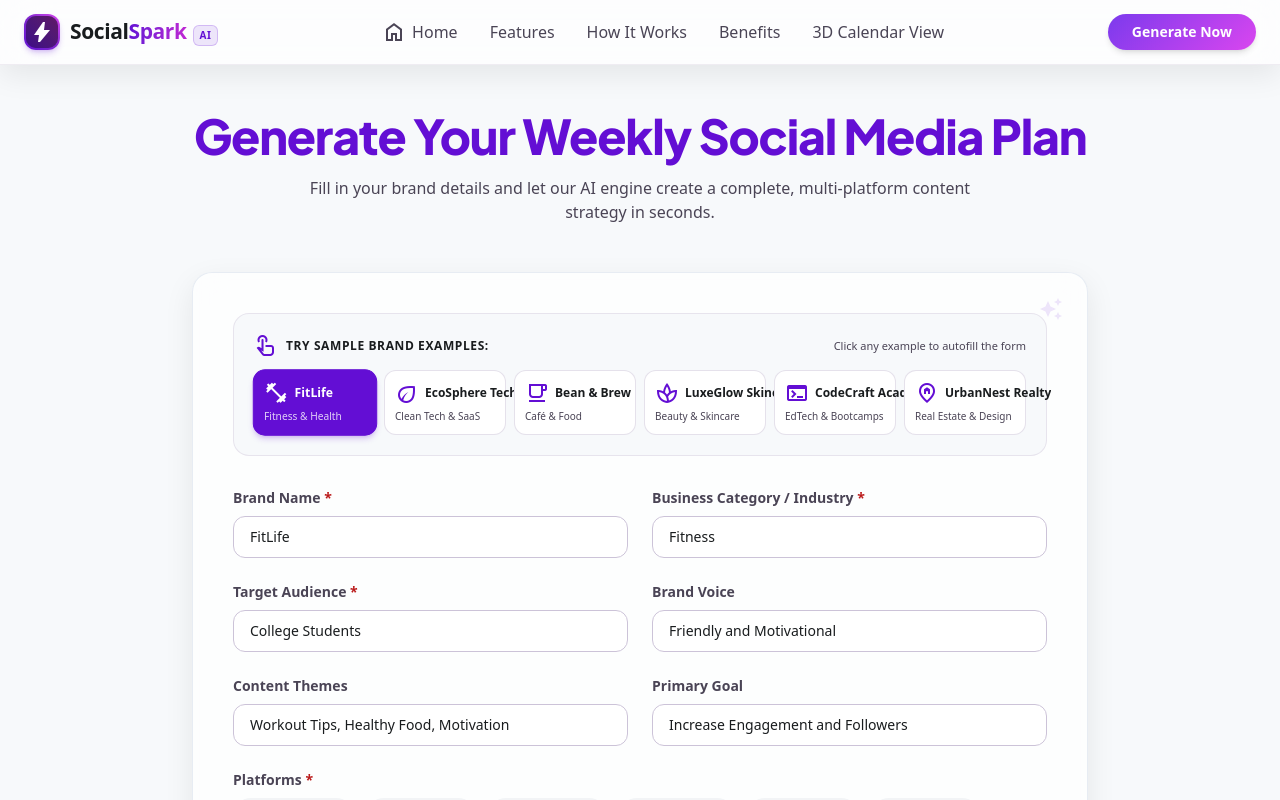
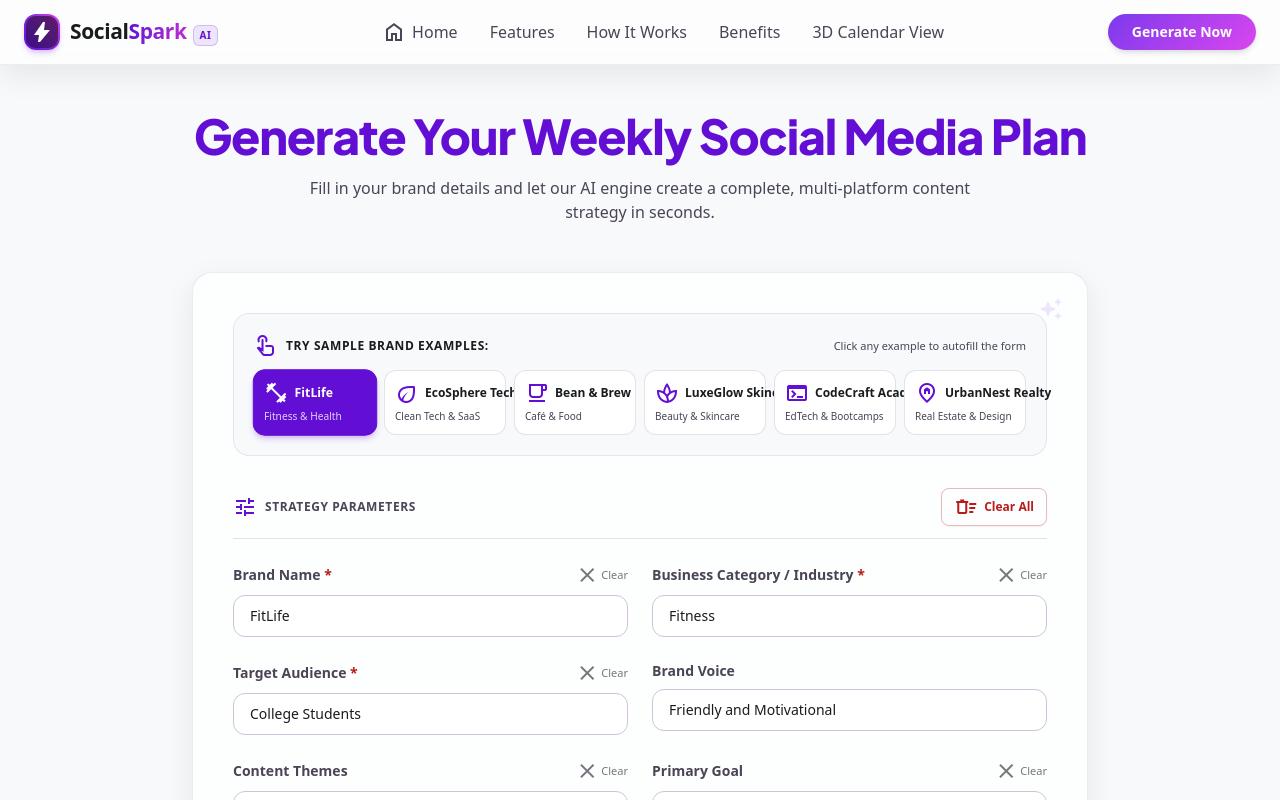
Before and after one commit to bikram73/SocialSpark_AI, a React (Vite) app: page / in a window 1280 px wide. Both pictures are taken after a click on the button "Get Started for Free". Shown: the top 800 px of the page. Built offline with nearby package versions, Linux system fonts and the light colour scheme.

Commit message:
first commit

```diff
--- a/src/components/GeneratorForm.tsx
+++ b/src/components/GeneratorForm.tsx
@@ -163,17 +163,67 @@ export const GeneratorForm: React.FC<GeneratorFormProps> = ({
 }) => {
   const [validationError, setValidationError] = useState<string | null>(null);
   const [activePresetId, setActivePresetId] = useState<string>('fitlife');
+  const [lastClearedState, setLastClearedState] = useState<FormState | null>(null);
+  const [showClearedFeedback, setShowClearedFeedback] = useState(false);
+
+  const isFormEmpty =
+    !formState.brandName.trim() &&
+    !formState.businessCategory.trim() &&
+    !formState.targetAudience.trim() &&
+    !formState.contentThemes.trim() &&
+    !formState.primaryGoal.trim() &&
+    !formState.additionalInstructions.trim() &&
+    !Object.values(formState.platforms).some(Boolean);
+
+  const handleClearAll = () => {
+    setLastClearedState({ ...formState, platforms: { ...formState.platforms } });
+    setActivePresetId('');
+    setFormState({
+      brandName: '',
+      businessCategory: '',
+      targetAudience: '',
+      brandVoice: 'Friendly and Motivational',
+      contentThemes: '',
+      primaryGoal: '',
+      platforms: {
+        instagram: false,
+        linkedin: false,
+        twitter: false,
+        facebook: false,
+        pinterest: false,
+        youtube: false,
+      },
+      additionalInstructions: '',
+    });
+    setValidationError(null);
+    setShowClearedFeedback(true);
+  };
+
+  const handleUndoClear = () => {
+    if (lastClearedState) {
+      setFormState(lastClearedState);
+      setLastClearedState(null);
+      setShowClearedFeedback(false);
+    }
+  };
+
+  const handleClearField = (fieldName: keyof FormState) => {
+    setFormState((prev) => ({ ...prev, [fieldName]: '' }));
+    setValidationError(null);
+  };
 
   const handleSelectPreset = (preset: ExamplePreset) => {
     setActivePresetId(preset.id);
     setFormState(preset.data);
     setValidationError(null);
+    setShowClearedFeedback(false);
   };
 
   const handleInputChange = (e: React.ChangeEvent<HTMLInputElement | HTMLTextAreaElement | HTMLSelectElement>) => {
     const { name, value } = e.target;
     setFormState((prev) => ({ ...prev, [name]: value }));
     setValidationError(null);
+    setShowClearedFeedback(false);
   };
 
   const handleCheckboxChange = (platformKey: keyof FormState['platforms']) => {
@@ -185,6 +235,7 @@ export const GeneratorForm: React.FC<GeneratorFormProps> = ({
       },
     }));
     setValidationError(null);
+    setShowClearedFeedback(false);
   };
 
   const handleSubmit = (e: React.FormEvent) => {
@@ -296,13 +347,70 @@ export const GeneratorForm: React.FC<GeneratorFormProps> = ({
           </div>
         )}
 
-        <form className="space-y-6" onSubmit={handleSubmit}>
+        <form className="space-y-6" onSubmit={handleSubmit} id="strategy-generator-form">
+          {/* Header Toolbar with Clear Option */}
+          <div className="flex items-center justify-between pb-3 border-b border-[#e1e2ec]">
+            <div className="flex items-center gap-2">
+              <span className="material-symbols-outlined text-[#630ed4] text-lg">tune</span>
+              <span className="text-xs font-bold uppercase tracking-wider text-[#4a4455]">
+                Strategy Parameters
+              </span>
+            </div>
+            <button
+              type="button"
+              onClick={handleClearAll}
+              disabled={isFormEmpty}
+              title="Clear all inputs and reset form"
+              className={`inline-flex items-center gap-1.5 px-3 py-1.5 text-xs font-semibold rounded-lg transition-all border ${
+                isFormEmpty
+                  ? 'opacity-40 cursor-not-allowed text-[#79747e] border-transparent bg-transparent'
+                  : 'text-[#ba1a1a] hover:bg-[#ffdad6]/50 active:bg-[#ffdad6]/80 border-[#ba1a1a]/30 cursor-pointer shadow-xs'
+              }`}
+            >
+              <span className="material-symbols-outlined text-base">delete_sweep</span>
+              Clear All
+            </button>
+          </div>
+
+          {/* Cleared Feedback Notification */}
+          {showClearedFeedback && (
+            <div className="p-3.5 rounded-xl bg-[#eaddff]/60 border border-[#630ed4]/30 text-[#191c1e] text-xs font-medium flex items-center justify-between transition-all">
+              <div className="flex items-center gap-2">
+                <span className="material-symbols-outlined text-[#630ed4] text-base">check_circle</span>
+                <span>All form inputs and platforms have been cleared.</span>
+              </div>
+              {lastClearedState && (
+                <button
+                  type="button"
+                  onClick={handleUndoClear}
+                  className="text-[#630ed4] hover:text-[#4f00ad] font-bold text-xs flex items-center gap-1 cursor-pointer hover:underline"
+                >
+                  <span className="material-symbols-outlined text-sm">undo</span>
+                  Undo Clear
+                </button>
+              )}
+            </div>
+          )}
+
           {/* Row 1: Brand Name & Business Category */}
           <div className="grid grid-cols-1 md:grid-cols-2 gap-6">
             <div className="space-y-2">
+              <div className="flex justify-between items-center">
                 <label className="text-sm font-semibold text-[#4a4455] block">
                   Brand Name <span className="text-[#ba1a1a]">*</span>
                 </label>
+                {formState.brandName && (
+                  <button
+                    type="button"
+                    onClick={() => handleClearField('brandName')}
+                    className="text-[11px] text-[#79747e] hover:text-[#ba1a1a] cursor-pointer flex items-center gap-0.5"
+                    title="Clear brand name"
+                  >
+                    <span className="material-symbols-outlined text-xs">close</span> Clear
+                  </button>
+                )}
+              </div>
+              <div className="relative">
                 <input
                   type="text"
                   name="brandName"
@@ -312,10 +420,24 @@ export const GeneratorForm: React.FC<GeneratorFormProps> = ({
                   className="w-full bg-white border border-[#ccc3d8] rounded-xl px-4 py-2.5 focus:border-[#630ed4] focus:ring-2 focus:ring-[#630ed4]/20 transition-all outline-none text-[#191c1e] text-sm"
                 />
               </div>
+            </div>
             <div className="space-y-2">
+              <div className="flex justify-between items-center">
                 <label className="text-sm font-semibold text-[#4a4455] block">
                   Business Category / Industry <span className="text-[#ba1a1a]">*</span>
                 </label>
+                {formState.businessCategory && (
+                  <button
+                    type="button"
+                    onClick={() => handleClearField('businessCategory')}
+                    className="text-[11px] text-[#79747e] hover:text-[#ba1a1a] cursor-pointer flex items-center gap-0.5"
+                    title="Clear category"
+                  >
+                    <span className="material-symbols-outlined text-xs">close</span> Clear
+                  </button>
+                )}
+              </div>
+              <div className="relative">
                 <input
                   type="text"
                   name="businessCategory"
@@ -326,13 +448,27 @@ export const GeneratorForm: React.FC<GeneratorFormProps> = ({
                 />
               </div>
             </div>
+          </div>
 
           {/* Row 2: Target Audience & Brand Voice */}
           <div className="grid grid-cols-1 md:grid-cols-2 gap-6">
             <div className="space-y-2">
+              <div className="flex justify-between items-center">
                 <label className="text-sm font-semibold text-[#4a4455] block">
                   Target Audience <span className="text-[#ba1a1a]">*</span>
                 </label>
+                {formState.targetAudience && (
+                  <button
+                    type="button"
+                    onClick={() => handleClearField('targetAudience')}
+                    className="text-[11px] text-[#79747e] hover:text-[#ba1a1a] cursor-pointer flex items-center gap-0.5"
+                    title="Clear audience"
+                  >
+                    <span className="material-symbols-outlined text-xs">close</span> Clear
+                  </button>
+                )}
+              </div>
+              <div className="relative">
                 <input
                   type="text"
                   name="targetAudience"
@@ -341,6 +477,7 @@ export const GeneratorForm: React.FC<GeneratorFormProps> = ({
                   placeholder="e.g. College Students or Busy Professionals"
                   className="w-full bg-white border border-[#ccc3d8] rounded-xl px-4 py-2.5 focus:border-[#630ed4] focus:ring-2 focus:ring-[#630ed4]/20 transition-all outline-none text-[#191c1e] text-sm"
                 />
+              </div>
             </div>
             <div className="space-y-2">
               <label className="text-sm font-semibold text-[#4a4455] block">
@@ -364,9 +501,22 @@ export const GeneratorForm: React.FC<GeneratorFormProps> = ({
           {/* Row 3: Content Themes & Primary Goal */}
           <div className="grid grid-cols-1 md:grid-cols-2 gap-6">
             <div className="space-y-2">
+              <div className="flex justify-between items-center">
                 <label className="text-sm font-semibold text-[#4a4455] block">
                   Content Themes
                 </label>
+                {formState.contentThemes && (
+                  <button
+                    type="button"
+                    onClick={() => handleClearField('contentThemes')}
+                    className="text-[11px] text-[#79747e] hover:text-[#ba1a1a] cursor-pointer flex items-center gap-0.5"
+                    title="Clear content themes"
+                  >
+                    <span className="material-symbols-outlined text-xs">close</span> Clear
+                  </button>
+                )}
+              </div>
+              <div className="relative">
                 <input
                   type="text"
                   name="contentThemes"
@@ -376,10 +526,24 @@ export const GeneratorForm: React.FC<GeneratorFormProps> = ({
                   className="w-full bg-white border border-[#ccc3d8] rounded-xl px-4 py-2.5 focus:border-[#630ed4] focus:ring-2 focus:ring-[#630ed4]/20 transition-all outline-none text-[#191c1e] text-sm"
                 />
               </div>
+            </div>
             <div className="space-y-2">
+              <div className="flex justify-between items-center">
                 <label className="text-sm font-semibold text-[#4a4455] block">
                   Primary Goal
                 </label>
+                {formState.primaryGoal && (
+                  <button
+                    type="button"
+                    onClick={() => handleClearField('primaryGoal')}
+                    className="text-[11px] text-[#79747e] hover:text-[#ba1a1a] cursor-pointer flex items-center gap-0.5"
+                    title="Clear primary goal"
+                  >
+                    <span className="material-symbols-outlined text-xs">close</span> Clear
+                  </button>
+                )}
+              </div>
+              <div className="relative">
                 <input
                   type="text"
                   name="primaryGoal"
@@ -390,12 +554,37 @@ export const GeneratorForm: React.FC<GeneratorFormProps> = ({
                 />
               </div>
             </div>
+          </div>
 
           {/* Row 4: Platforms */}
           <div className="space-y-2">
+            <div className="flex justify-between items-center">
               <label className="text-sm font-semibold text-[#4a4455] block">
                 Platforms <span className="text-[#ba1a1a]">*</span>
               </label>
+              {Object.values(formState.platforms).some(Boolean) && (
+                <button
+                  type="button"
+                  onClick={() =>
+                    setFormState((prev) => ({
+                      ...prev,
+                      platforms: {
+                        instagram: false,
+                        linkedin: false,
+                        twitter: false,
+                        facebook: false,
+                        pinterest: false,
+                        youtube: false,
+                      },
+                    }))
+                  }
+                  className="text-[11px] text-[#79747e] hover:text-[#ba1a1a] cursor-pointer flex items-center gap-0.5"
+                  title="Deselect all platforms"
+                >
+                  <span className="material-symbols-outlined text-xs">close</span> Deselect all
+                </button>
+              )}
+            </div>
             <div className="flex flex-wrap gap-3">
               <label className="flex items-center gap-2 bg-[#f2f4f6] px-4 py-2 rounded-full cursor-pointer hover:bg-[#eaddff] transition-colors text-sm font-medium">
                 <input
@@ -465,9 +654,21 @@ export const GeneratorForm: React.FC<GeneratorFormProps> = ({
               <label className="text-sm font-semibold text-[#4a4455] block">
                 Additional Instructions (Optional, max 500 chars)
               </label>
+              <div className="flex items-center gap-3">
+                {formState.additionalInstructions && (
+                  <button
+                    type="button"
+                    onClick={() => handleClearField('additionalInstructions')}
+                    className="text-[11px] text-[#79747e] hover:text-[#ba1a1a] cursor-pointer flex items-center gap-0.5"
+                    title="Clear instructions"
+                  >
+                    <span className="material-symbols-outlined text-xs">close</span> Clear
+                  </button>
+                )}
                 <span className={`text-xs ${formState.additionalInstructions.length >= 480 ? 'text-[#ba1a1a] font-bold' : 'text-[#4a4455]'}`}>
                   {formState.additionalInstructions.length} / 500
                 </span>
+              </div>
             </div>
             <textarea
               name="additionalInstructions"
@@ -480,14 +681,32 @@ export const GeneratorForm: React.FC<GeneratorFormProps> = ({
             ></textarea>
           </div>
 
-          {/* Action button */}
+          {/* Action buttons */}
+          <div className="flex flex-col-reverse sm:flex-row items-center gap-3 pt-2">
+            <button
+              type="button"
+              onClick={handleClearAll}
+              disabled={isFormEmpty}
+              id="clear-form-btn-bottom"
+              title="Remove everything in this form"
+              className={`w-full sm:w-auto px-6 py-4 rounded-xl font-semibold text-sm transition-all flex items-center justify-center gap-2 ${
+                isFormEmpty
+                  ? 'opacity-40 cursor-not-allowed text-[#79747e] bg-[#e1e2ec]/30 border border-[#ccc3d8]/40'
+                  : 'text-[#ba1a1a] hover:text-[#93000a] bg-white hover:bg-[#ffdad6]/40 border border-[#ba1a1a]/40 hover:border-[#ba1a1a] cursor-pointer shadow-sm active:scale-[0.99]'
+              }`}
+            >
+              <span className="material-symbols-outlined text-lg">delete_sweep</span>
+              Clear All Fields
+            </button>
+
             <button
               type="submit"
-            className="w-full primary-gradient primary-gradient-hover text-white flex items-center justify-center gap-3 py-4 rounded-xl font-bold text-base transition-all shadow-[0_20px_60px_rgba(124,58,237,0.18)] active:scale-[0.99] cursor-pointer"
+              className="w-full sm:flex-1 primary-gradient primary-gradient-hover text-white flex items-center justify-center gap-3 py-4 rounded-xl font-bold text-base transition-all shadow-[0_20px_60px_rgba(124,58,237,0.18)] active:scale-[0.99] cursor-pointer"
             >
               <span className="material-symbols-outlined fill-1">auto_awesome</span>
               Generate Plan Now
             </button>
+          </div>
         </form>
       </div>
     </section>
```
Lines whose indentation alone changed are shown as unchanged.
